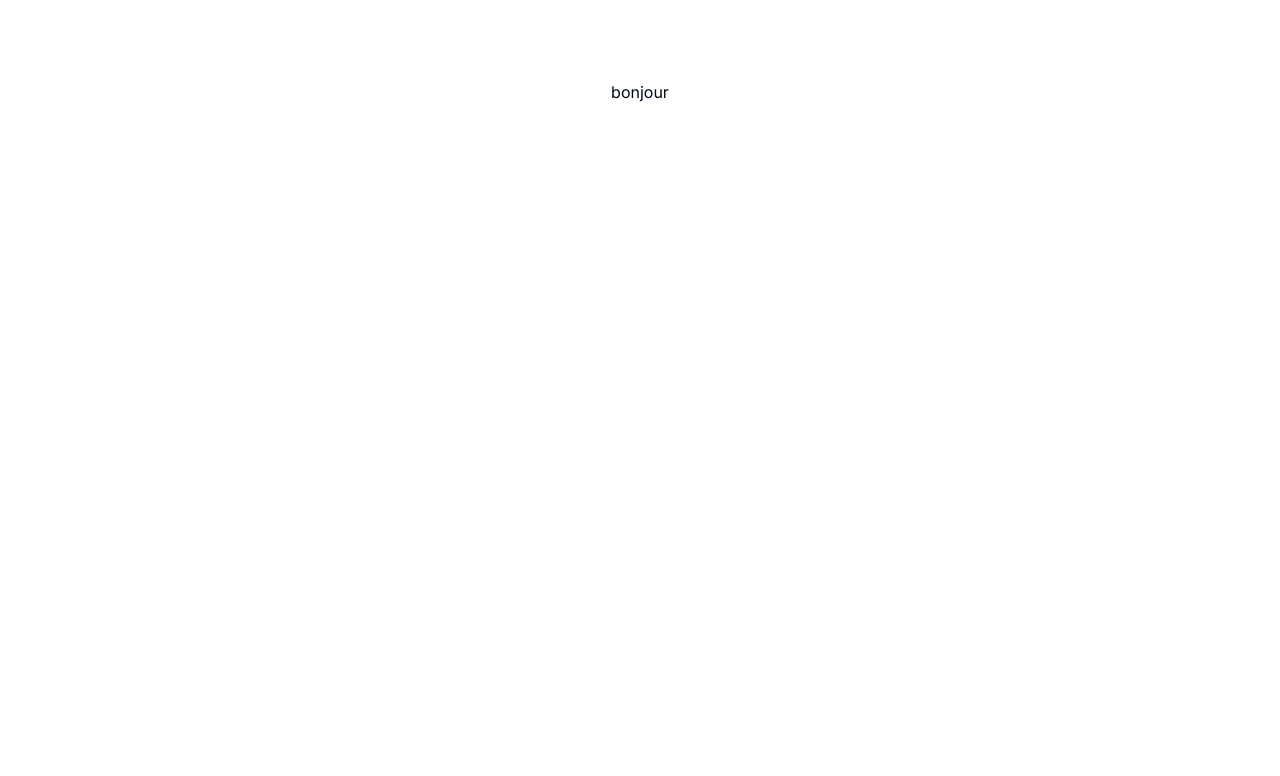
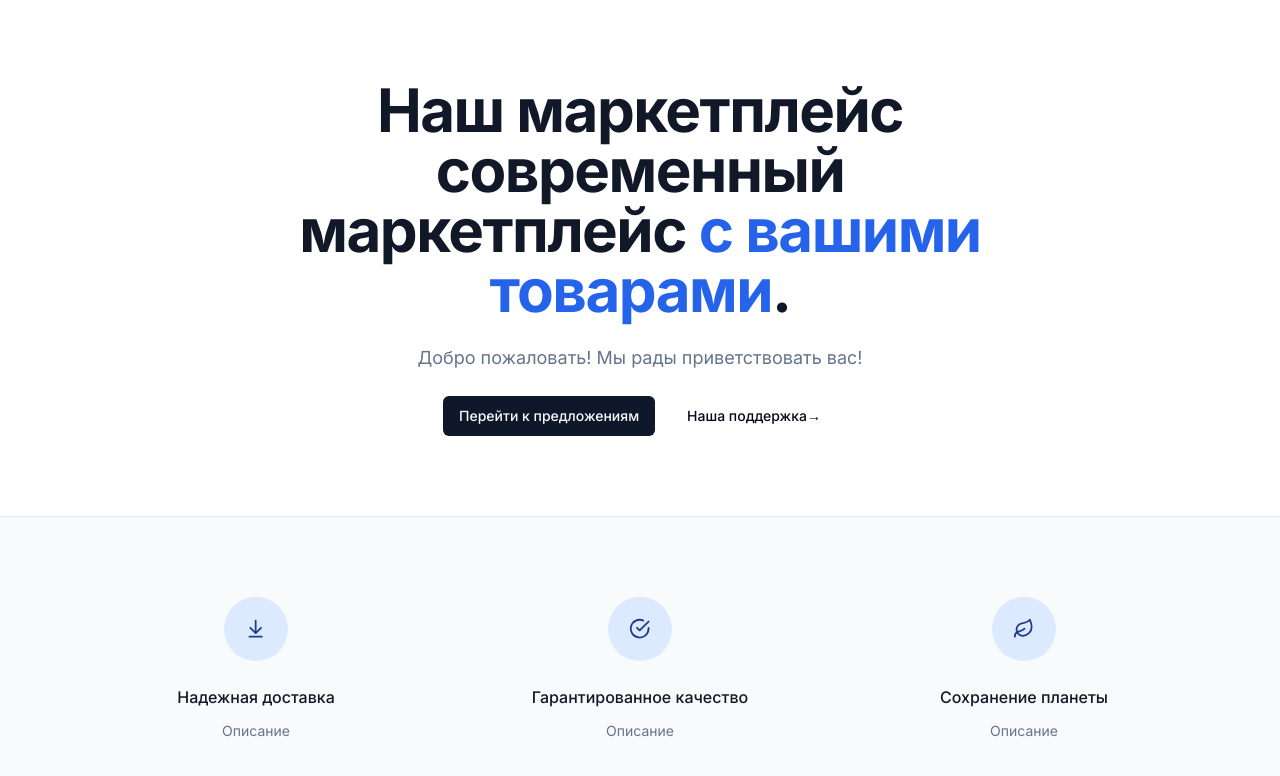
Before and after one commit to yugld/bytebay, a Next.js app: page / in a window 1280 px wide. Shown: the top 776 px of the page. Built offline with nearby package versions, Linux system fonts and the light colour scheme.

Commit message:
add main page

```diff
--- a/package.json
+++ b/package.json
@@ -9,6 +9,7 @@
     "lint": "next lint"
   },
   "dependencies": {
+    "@radix-ui/react-slot": "^1.0.2",
     "class-variance-authority": "^0.7.0",
     "clsx": "^2.1.1",
     "lucide-react": "^0.376.0",
--- a/src/app/page.tsx
+++ b/src/app/page.tsx
@@ -1,4 +1,5 @@
 import MaxWidthWrapper from "@/components/MaxWidthWrapper";
+import { Button, buttonVariants } from "@/components/ui/button";
 import { ArrowDownToLine, CheckCircle, Leaf } from "lucide-react";
 import Link from "next/link";
 
@@ -25,9 +26,50 @@
         <>
             <MaxWidthWrapper>
                 <div className="py-20 mx-auto text-center flex flex-col items-center max-w-3xl">
-                    bonjour
+                    <h1 className="text-4xl font-bold tracking-tight text-gray-900 sm:text-6xl">
+                        Наш маркетплейс современный маркетплейс{" "}
+                        <span className="text-blue-600">с вашими товарами</span>
+                        .
+                    </h1>
+                    <p className="mt-6 text-lg max-w-prose text-muted-foreground">
+                        Добро пожаловать! Мы рады приветствовать вас!
+                    </p>
+                    <div className="flex flex-col sm:flex-row gap-4 mt-6">
+                        <Link href="/products" className={buttonVariants()}>
+                            Перейти к предложениям
+                        </Link>
+                        <Button variant="ghost">Наша поддержка&rarr;</Button>
+                    </div>
                 </div>
             </MaxWidthWrapper>
+
+            <section className="border-t border-gray-200 bg-gray-50">
+                <MaxWidthWrapper className="py-20">
+                    <div className="grid grid-cols-1 gap-y-12 sm:grid-cols-2 sm:gap-x-6 lg:grid-cols-3 lg:gap-x-8 lg:gap-y-0">
+                        {perks.map((perk) => (
+                            <div
+                                key={perk.name}
+                                className="text-center md:flex md:items-start md:text-left lg:block lg:text-center"
+                            >
+                                <div className="md:flex-shrink-0 flex justify-center">
+                                    <div className="h-16 w-16 flex items-center justify-center rounded-full bg-blue-100 text-blue-900">
+                                        {<perk.Icon className="w-1/3 h-1/3" />}
+                                    </div>
+                                </div>
+
+                                <div className="mt-6 md:ml-4 md:mt-0 lg:ml-0 lg:mt-6">
+                                    <h3 className="text-base font-medium text-gray-900">
+                                        {perk.name}
+                                    </h3>
+                                    <p className="mt-3 text-sm text-muted-foreground">
+                                        {perk.description}
+                                    </p>
+                                </div>
+                            </div>
+                        ))}
+                    </div>
+                </MaxWidthWrapper>
+            </section>
         </>
     );
 }
--- /dev/null
+++ b/src/components/ui/button.tsx
@@ -0,0 +1,56 @@
+import * as React from "react"
+import { Slot } from "@radix-ui/react-slot"
+import { cva, type VariantProps } from "class-variance-authority"
+
+import { cn } from "@/lib/utils"
+
+const buttonVariants = cva(
+  "inline-flex items-center justify-center whitespace-nowrap rounded-md text-sm font-medium ring-offset-background transition-colors focus-visible:outline-none focus-visible:ring-2 focus-visible:ring-ring focus-visible:ring-offset-2 disabled:pointer-events-none disabled:opacity-50",
+  {
+    variants: {
+      variant: {
+        default: "bg-primary text-primary-foreground hover:bg-primary/90",
+        destructive:
+          "bg-destructive text-destructive-foreground hover:bg-destructive/90",
+        outline:
+          "border border-input bg-background hover:bg-accent hover:text-accent-foreground",
+        secondary:
+          "bg-secondary text-secondary-foreground hover:bg-secondary/80",
+        ghost: "hover:bg-accent hover:text-accent-foreground",
+        link: "text-primary underline-offset-4 hover:underline",
+      },
+      size: {
+        default: "h-10 px-4 py-2",
+        sm: "h-9 rounded-md px-3",
+        lg: "h-11 rounded-md px-8",
+        icon: "h-10 w-10",
+      },
+    },
+    defaultVariants: {
+      variant: "default",
+      size: "default",
+    },
+  }
+)
+
+export interface ButtonProps
+  extends React.ButtonHTMLAttributes<HTMLButtonElement>,
+    VariantProps<typeof buttonVariants> {
+  asChild?: boolean
+}
+
+const Button = React.forwardRef<HTMLButtonElement, ButtonProps>(
+  ({ className, variant, size, asChild = false, ...props }, ref) => {
+    const Comp = asChild ? Slot : "button"
+    return (
+      <Comp
+        className={cn(buttonVariants({ variant, size, className }))}
+        ref={ref}
+        {...props}
+      />
+    )
+  }
+)
+Button.displayName = "Button"
+
+export { Button, buttonVariants }
```
Also changed, not shown: 1 other file (tests, documents, lock files or other folders).
